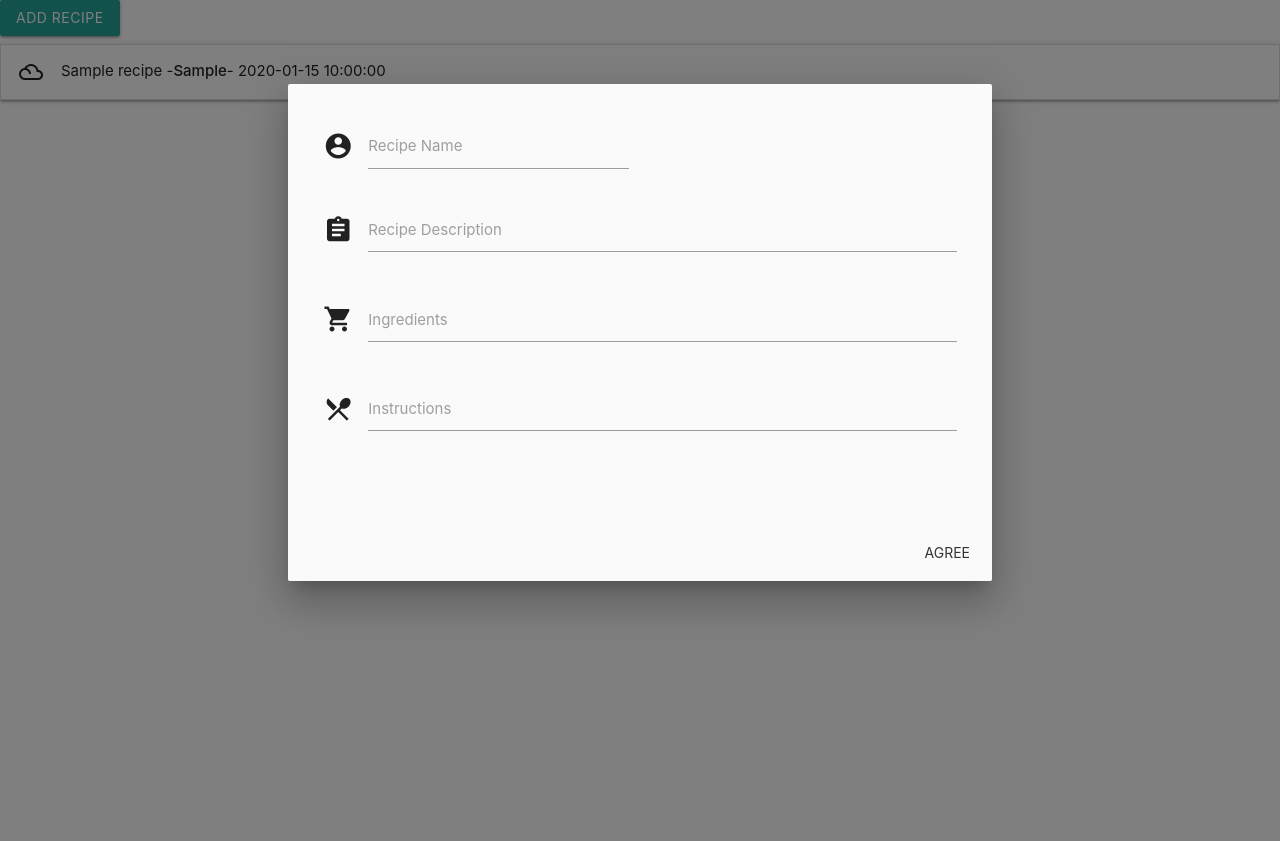
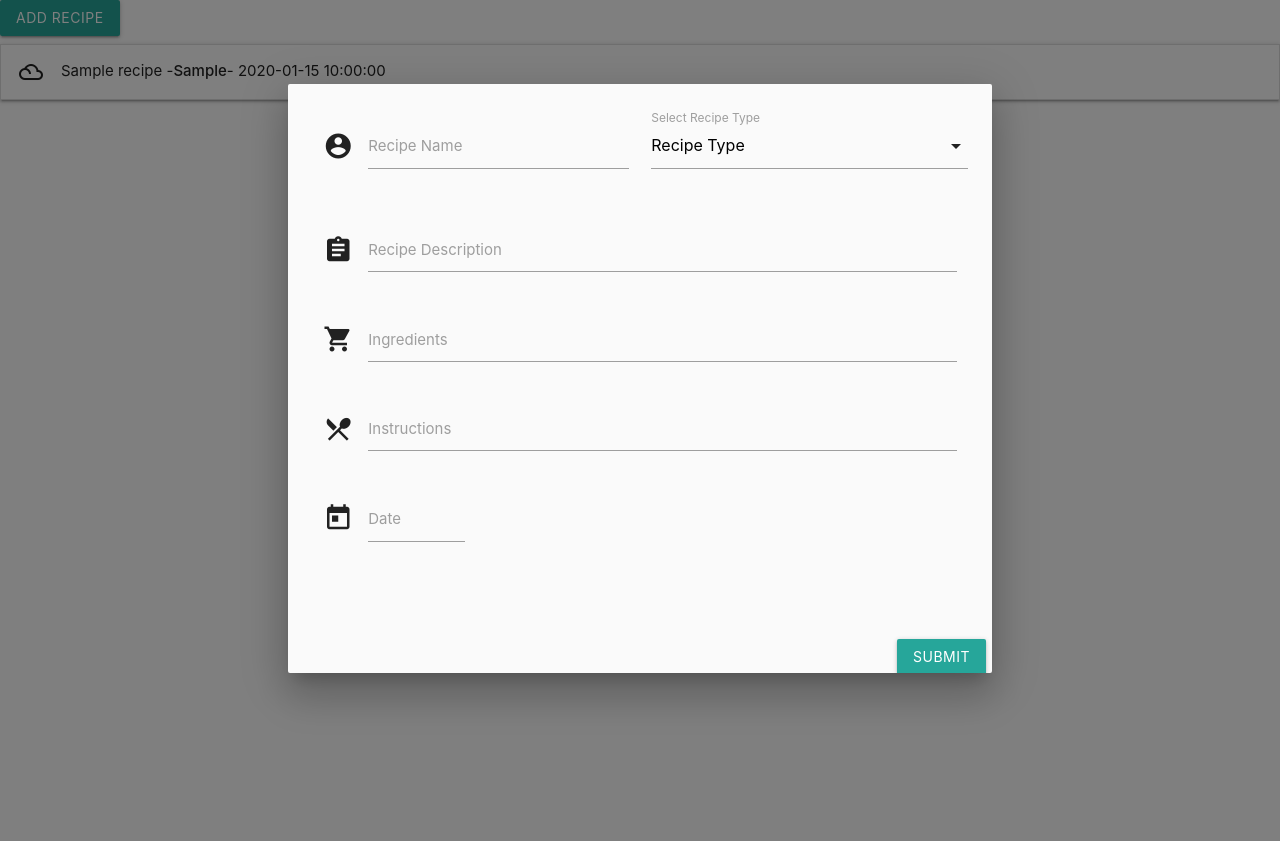
Before and after one commit to GameRockUK/cookingproject2, a Flask app: page / in a window 1280 px wide, after a click on "ADD RECIPE". Run offline with Flask 2, Linux system fonts and the light colour scheme; a database or web service that is not in the repository returns one stand-in record (values such as "Sample title"); some libraries are stand-ins or nearby versions.

Commit message:
Added extra inputs to the form on recipes.html, cleaned and added jquery to base.html

```diff
--- a/templates/base.html
+++ b/templates/base.html
@@ -15,12 +15,10 @@
 	<script>
 		$(document).ready(function(){
         $('.collapsible').collapsible();
+        $('.modal').modal();
+        $('select').formSelect();
+        $('.datepicker').datepicker();
     });
-	</script>
-	<script>
-		$(document).ready(function(){
-    $('.modal').modal();
-  });
 	</script>
 </body>
 
--- a/templates/recipes.html
+++ b/templates/recipes.html
@@ -11,6 +11,16 @@
 						<input id="recipe_name" name="recipe_name" type="text" class="validate">
 						<label for="first_name">Recipe Name</label>
 					</div>
+					<div class="row">
+						<div class="input-field col s6">
+							<select>
+                            <option value="" disabled selected>Recipe Type</option>
+                            <option value="1">Food</option>
+                            <option value="2">Drink</option>
+                        </select>
+							<label>Select Recipe Type</label>
+						</div>
+					</div>
 					<div class="input-field col s12">
 						<i class="material-icons prefix">assignment</i>
 						<textarea id="recipe_description" class="materialize-textarea" name="recipe_description"></textarea>
@@ -21,17 +31,22 @@
 						<textarea id="recipe_ingredients" name="recipe_ingredients" class="materialize-textarea"></textarea>
 						<label for="textarea1">Ingredients</label>
 					</div>
-                    	<div class="input-field col s12">
+					<div class="input-field col s12">
 						<i class="material-icons prefix">local_dining</i>
 						<textarea id="recipe_instructions" name="recipe_instructions" class="materialize-textarea"></textarea>
 						<label for="textarea1">Instructions</label>
+					</div>
+					<div class="input-field col s3">
+						<i class="material-icons prefix">today</i>
+						<input type="text" class="datepicker">
+						<label for="textarea1">Date</label>
 					</div>
 				</div>
 			</form>
 		</div>
 	</div>
 	<div class="modal-footer">
-		<a href="#!" class="modal-close waves-effect waves-green btn-flat">Agree</a>
+		<a class="waves-effect waves-light btn">Submit</a>
 	</div>
 </div>
 <ul class="collapsible">
```
